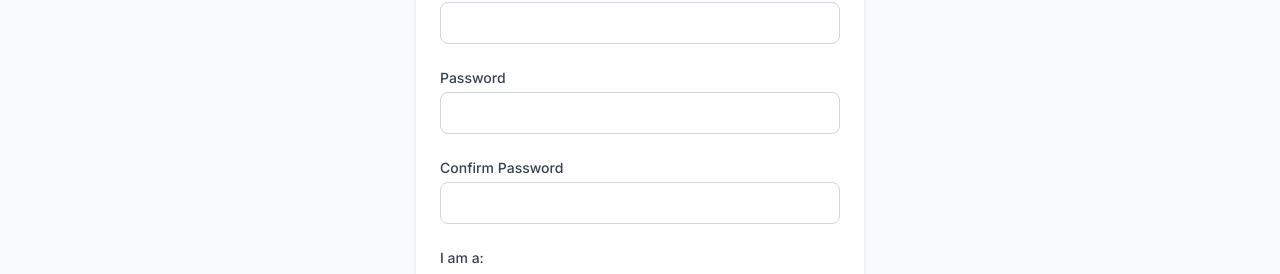
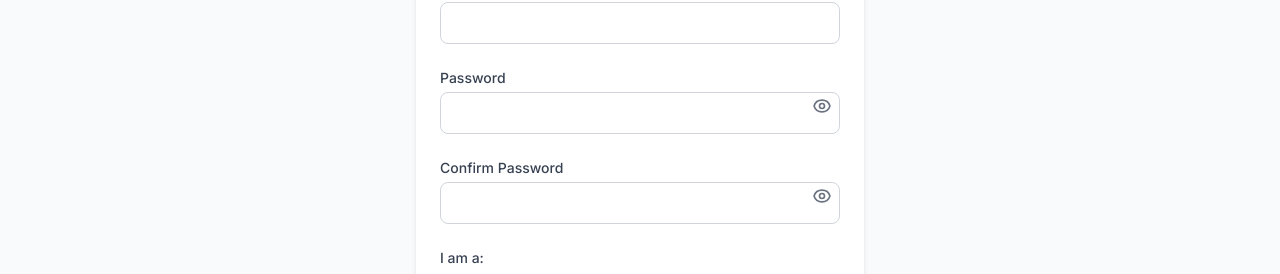
Before and after one commit to kamranyash/Soccer-Communication, a Next.js app: page /auth/signup in a window 1280 px wide. Shown: the part 320-594 px from the top of the page. Built offline with nearby package versions, Linux system fonts and the light colour scheme; no server answers.

Commit message:
Fix verification redirect and add Account Verified page

```diff
--- a/app/auth/signup/page.tsx
+++ b/app/auth/signup/page.tsx
@@ -4,6 +4,7 @@ import { useState } from 'react';
 import Link from 'next/link';
 import { useRouter } from 'next/navigation';
 import Navbar from '@/components/Navbar';
+import { EyeIcon, EyeOffIcon } from '@heroicons/react/outline'; // Add this for eye icons if you have heroicons installed
 
 export default function SignUpPage() {
   const router = useRouter();
@@ -15,6 +16,8 @@ export default function SignUpPage() {
   });
   const [error, setError] = useState('');
   const [loading, setLoading] = useState(false);
+  const [showPassword, setShowPassword] = useState(false);
+  const [showConfirmPassword, setShowConfirmPassword] = useState(false);
 
   const handleSubmit = async (e: React.FormEvent) => {
     e.preventDefault();
@@ -99,34 +102,60 @@ export default function SignUpPage() {
               <label htmlFor="password" className="block text-sm font-medium text-gray-700">
                 Password
               </label>
+              <div className="relative">
                 <input
                   id="password"
                   name="password"
-                type="password"
+                  type={showPassword ? "text" : "password"}
                   required
-                className="input-field mt-1"
+                  className="input-field mt-1 pr-10"
                   value={formData.password}
-                onChange={(e) =>
-                  setFormData({ ...formData, password: e.target.value })
-                }
+                  onChange={(e) => setFormData({ ...formData, password: e.target.value })}
                 />
+                <button
+                  type="button"
+                  tabIndex={-1}
+                  className="absolute right-2 top-2 text-gray-500"
+                  onClick={() => setShowPassword((v) => !v)}
+                  aria-label={showPassword ? "Hide password" : "Show password"}
+                >
+                  {showPassword ? (
+                    <EyeOffIcon className="h-5 w-5" />
+                  ) : (
+                    <EyeIcon className="h-5 w-5" />
+                  )}
+                </button>
+              </div>
             </div>
 
             <div>
               <label htmlFor="confirmPassword" className="block text-sm font-medium text-gray-700">
                 Confirm Password
               </label>
+              <div className="relative">
                 <input
                   id="confirmPassword"
                   name="confirmPassword"
-                type="password"
+                  type={showConfirmPassword ? "text" : "password"}
                   required
-                className="input-field mt-1"
+                  className="input-field mt-1 pr-10"
                   value={formData.confirmPassword}
-                onChange={(e) =>
-                  setFormData({ ...formData, confirmPassword: e.target.value })
-                }
+                  onChange={(e) => setFormData({ ...formData, confirmPassword: e.target.value })}
                 />
+                <button
+                  type="button"
+                  tabIndex={-1}
+                  className="absolute right-2 top-2 text-gray-500"
+                  onClick={() => setShowConfirmPassword((v) => !v)}
+                  aria-label={showConfirmPassword ? "Hide password" : "Show password"}
+                >
+                  {showConfirmPassword ? (
+                    <EyeOffIcon className="h-5 w-5" />
+                  ) : (
+                    <EyeIcon className="h-5 w-5" />
+                  )}
+                </button>
+              </div>
             </div>
 
             <div>
--- a/package.json
+++ b/package.json
@@ -14,6 +14,7 @@
   },
   "dependencies": {
     "@auth/prisma-adapter": "^2.7.2",
+    "@heroicons/react": "^2.2.0",
     "@prisma/client": "^5.22.0",
     "@radix-ui/react-avatar": "^1.1.1",
     "@radix-ui/react-dialog": "^1.1.1",
```
Also changed, not shown: 1 other file (tests, documents, lock files or other folders). Lines whose indentation alone changed are shown as unchanged.
